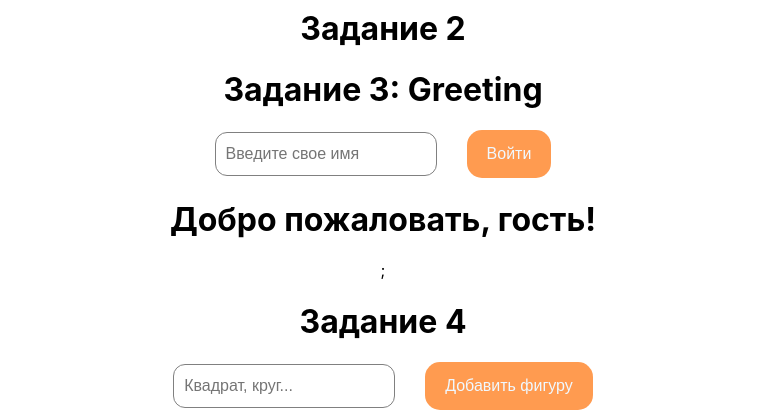
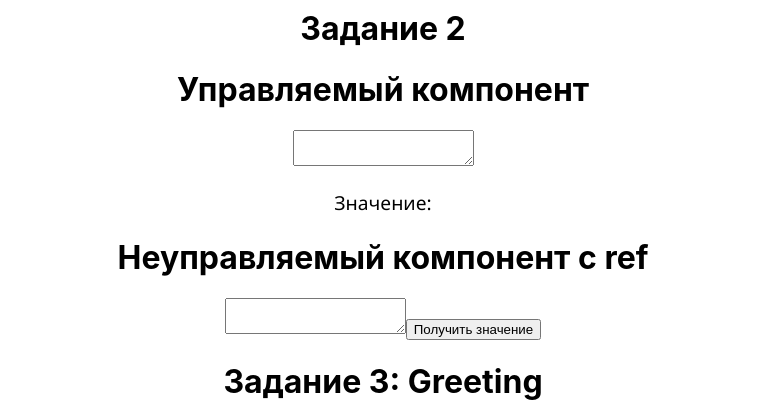
Before and after one commit to MariyaBes/Web-labs, a React (Create React App) app: page / in a window 1280 px wide. Shown: the part 645-1057 px from the top of the page, without its empty margins (257-1022 px from the left). Built offline with nearby package versions, Linux system fonts and the light colour scheme.

Commit message:
Лабораторная работа №3

```diff
--- a/src/App.js
+++ b/src/App.js
@@ -5,6 +5,8 @@ import UserGreeting from './components/UserGreeting';
 import GuestGreeting from './components/GuestGreeting';
 import AddShapeForm from "./components/AddShapeForm";
 import ShapeList from "./components/ShapeList";
+import ControlledTextarea from "./components/ControlledTextarea";
+import UncontrolledTextarea from "./components/UncontrolledTextarea";
 
 function App() {
 
@@ -34,6 +36,8 @@ function App() {
       <ImageContainer />
 
       <h1>Задание 2</h1>
+        <ControlledTextarea />
+        <UncontrolledTextarea />
 
       <h1>Задание 3: Greeting</h1>
       <input placeholder='Введите свое имя'
--- /dev/null
+++ b/src/components/ControlledTextarea.jsx
@@ -0,0 +1,21 @@
+import React, {useState} from "react";
+
+const ControlledTextarea = () => {
+    const [value, setValue] = useState('');
+    function change (e) {
+        setValue(e.target.value);
+    }
+
+    return (
+        <div>
+            <h1>Управляемый компонент</h1>
+            <textarea
+                value={value}
+                onChange={change}
+            />
+            <p>Значение: {value}</p>
+        </div>
+    )
+}
+
+export default ControlledTextarea;
--- a/src/components/ImageContainer.jsx
+++ b/src/components/ImageContainer.jsx
@@ -1,7 +1,7 @@
 import React from "react";
 import CustomizableImage from "./CustomizableImage";
 
-const ImageContainer = ({ children }) => {
+const ImageContainer = () => {
 
     const imageStyle = {
         border: "1px solid black",
--- /dev/null
+++ b/src/components/UncontrolledTextarea.jsx
@@ -0,0 +1,20 @@
+import React, {useRef} from "react";
+
+const UncontrolledTextarea = () => {
+    const textareaRef = useRef();
+
+    const buttonClick = () => {
+        alert('Значение textarea: ' + textareaRef.current.value);
+    };
+
+
+    return (
+        <div>
+            <h1>Неуправляемый компонент c ref</h1>
+            <textarea ref={textareaRef} />
+            <button onClick={buttonClick}>Получить значение</button>
+        </div>
+    )
+}
+
+export default UncontrolledTextarea;
```
